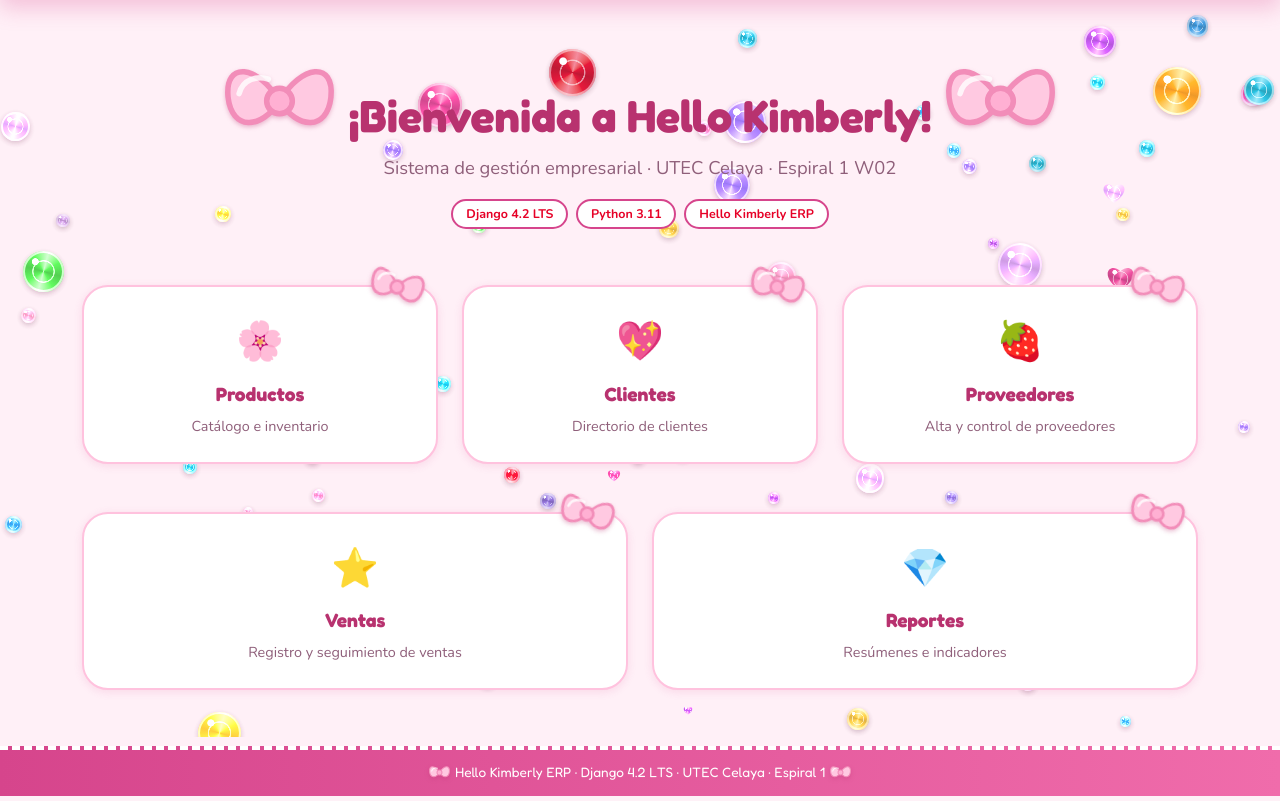
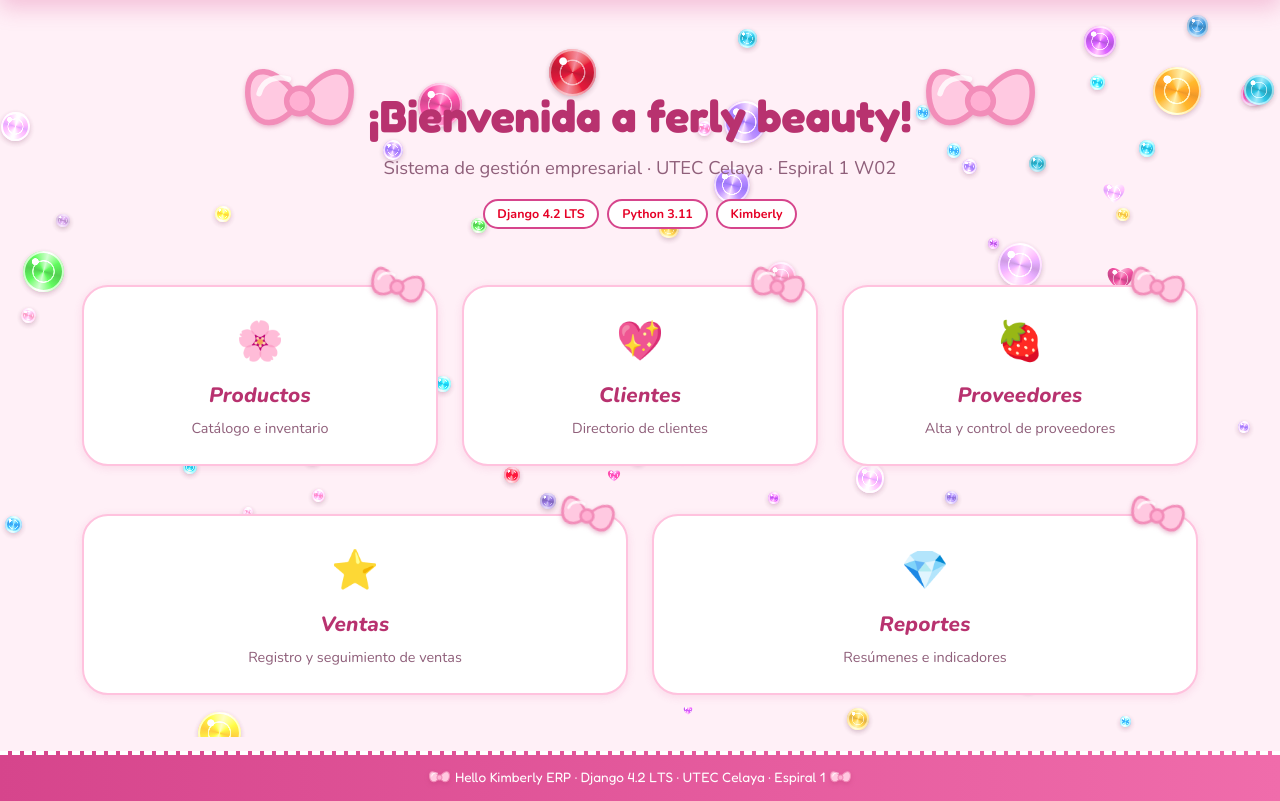
Before and after one commit to Kimberlymartinez09/erp-django-utec, a Django app: page / in a window 1280 px wide. Shown: the part 63-864 px from the top of the page. Run offline with Django 4.2, Linux system fonts and the light colour scheme.

Commit message:
Bienvenida: ferly beauty, titulos en cursivay estrellitas al dar clic

```diff
--- a/templates/bienvenida.html
+++ b/templates/bienvenida.html
@@ -1,11 +1,43 @@
 {% extends "base.html" %}
 {% block title %}Bienvenida{% endblock %}
+
+{% block extra_css %}
+<!-- Nunito con cursiva real (para los títulos de las tarjetas) -->
+<link href="https://fonts.googleapis.com/css2?family=Nunito:ital,wght@1,700;1,800&display=swap" rel="stylesheet">
+<style>
+    /* Títulos de las tarjetas: negrita + cursiva suave */
+    .card-title-it {
+        font-family: 'Nunito', 'Segoe UI', sans-serif;
+        font-style: italic;
+        font-weight: 800;
+        font-size: 1.3rem;
+        color: var(--clr-title);
+        letter-spacing: .01em;
+    }
+
+    /* Estrellitas rosa clarito al presionar una tarjeta */
+    .star-burst {
+        position: fixed;
+        z-index: 9999;
+        pointer-events: none;
+        color: #FFB6D9;
+        text-shadow: 0 0 6px rgba(255,182,217,.9), 0 1px 2px rgba(214,69,140,.35);
+        line-height: 1;
+        transform: translate(-50%, -50%);
+        animation: starFly .85s ease-out forwards;
+    }
+    @keyframes starFly {
+        0%   { opacity: 1; transform: translate(-50%, -50%) scale(.4) rotate(0deg); }
+        100% { opacity: 0; transform: translate(calc(-50% + var(--dx)), calc(-50% + var(--dy))) scale(1.25) rotate(var(--rot)); }
+    }
+</style>
+{% endblock %}
 
 {% block content %}
 <div class="text-center py-4">
     <h1 style="font-family:'Fredoka',sans-serif;font-weight:700;
                color:var(--clr-title);font-size:2.8rem;">
-        <span class="bow bow-lg"></span> ¡Bienvenida a Hello Kimberly! <span class="bow bow-lg"></span>
+        <span class="bow bow-lg"></span> ¡Bienvenida a ferly beauty! <span class="bow bow-lg"></span>
     </h1>
     <p style="color:var(--clr-muted);font-size:1.15rem;">
         {% if user.is_authenticated %}
@@ -17,45 +49,81 @@
     <div class="d-flex justify-content-center gap-2 mt-2 flex-wrap">
         <span class="badge-erp-gold">Django 4.2 LTS</span>
         <span class="badge-erp-gold">Python 3.11</span>
-        <span class="badge-erp-gold">Hello Kimberly ERP</span>
+        <span class="badge-erp-gold">Kimberly</span>
     </div>
 </div>
 
 <div class="row g-4 mt-2">
     <div class="col-md-4">
-        <div class="erp-card text-center" style="cursor:pointer;" onclick="window.location='/productos/'">
+        <div class="erp-card text-center star-card" style="cursor:pointer;" data-href="/productos/">
             <div style="font-size:2.4rem;margin-bottom:.4rem;">🌸</div>
-            <strong style="font-family:'Fredoka',sans-serif;font-size:1.2rem;color:var(--clr-title);">Productos</strong>
+            <strong class="card-title-it">Productos</strong>
             <p style="color:var(--clr-muted);font-size:.9rem;margin:.3rem 0 0;">Catálogo e inventario</p>
         </div>
     </div>
     <div class="col-md-4">
-        <div class="erp-card text-center" style="cursor:pointer;" onclick="window.location='/clientes/'">
+        <div class="erp-card text-center star-card" style="cursor:pointer;" data-href="/clientes/">
             <div style="font-size:2.4rem;margin-bottom:.4rem;">💖</div>
-            <strong style="font-family:'Fredoka',sans-serif;font-size:1.2rem;color:var(--clr-title);">Clientes</strong>
+            <strong class="card-title-it">Clientes</strong>
             <p style="color:var(--clr-muted);font-size:.9rem;margin:.3rem 0 0;">Directorio de clientes</p>
         </div>
     </div>
     <div class="col-md-4">
-        <div class="erp-card text-center" style="cursor:pointer;" onclick="window.location='/proveedores/'">
+        <div class="erp-card text-center star-card" style="cursor:pointer;" data-href="/proveedores/">
             <div style="font-size:2.4rem;margin-bottom:.4rem;">🍓</div>
-            <strong style="font-family:'Fredoka',sans-serif;font-size:1.2rem;color:var(--clr-title);">Proveedores</strong>
+            <strong class="card-title-it">Proveedores</strong>
             <p style="color:var(--clr-muted);font-size:.9rem;margin:.3rem 0 0;">Alta y control de proveedores</p>
         </div>
     </div>
     <div class="col-md-6">
-        <div class="erp-card text-center" style="cursor:pointer;" onclick="window.location='/ventas/'">
+        <div class="erp-card text-center star-card" style="cursor:pointer;" data-href="/ventas/">
             <div style="font-size:2.4rem;margin-bottom:.4rem;">⭐</div>
-            <strong style="font-family:'Fredoka',sans-serif;font-size:1.2rem;color:var(--clr-title);">Ventas</strong>
+            <strong class="card-title-it">Ventas</strong>
             <p style="color:var(--clr-muted);font-size:.9rem;margin:.3rem 0 0;">Registro y seguimiento de ventas</p>
         </div>
     </div>
     <div class="col-md-6">
-        <div class="erp-card text-center" style="cursor:pointer;" onclick="window.location='/reportes/'">
+        <div class="erp-card text-center star-card" style="cursor:pointer;" data-href="/reportes/">
             <div style="font-size:2.4rem;margin-bottom:.4rem;">💎</div>
-            <strong style="font-family:'Fredoka',sans-serif;font-size:1.2rem;color:var(--clr-title);">Reportes</strong>
+            <strong class="card-title-it">Reportes</strong>
             <p style="color:var(--clr-muted);font-size:.9rem;margin:.3rem 0 0;">Resúmenes e indicadores</p>
         </div>
     </div>
 </div>
 {% endblock %}
+
+{% block extra_js %}
+<script>
+(function () {
+    var reduce = window.matchMedia && window.matchMedia('(prefers-reduced-motion: reduce)').matches;
+
+    function burst(x, y) {
+        var n = 12;
+        for (var i = 0; i < n; i++) {
+            var s = document.createElement('span');
+            s.className = 'star-burst';
+            s.textContent = Math.random() < .5 ? '★' : '✦';
+            var angle = (Math.PI * 2 * i / n) + Math.random() * .5;
+            var dist  = 45 + Math.random() * 60;
+            s.style.left = x + 'px';
+            s.style.top  = y + 'px';
+            s.style.fontSize = (12 + Math.random() * 16) + 'px';
+            s.style.setProperty('--dx', Math.cos(angle) * dist + 'px');
+            s.style.setProperty('--dy', Math.sin(angle) * dist + 'px');
+            s.style.setProperty('--rot', (Math.random() * 180 - 90) + 'deg');
+            document.body.appendChild(s);
+            setTimeout(function (el) { el.remove(); }, 950, s);
+        }
+    }
+
+    document.querySelectorAll('.star-card').forEach(function (card) {
+        card.addEventListener('click', function (e) {
+            var url = card.getAttribute('data-href');
+            if (reduce) { window.location = url; return; }
+            burst(e.clientX, e.clientY);
+            setTimeout(function () { window.location = url; }, 550);
+        });
+    });
+})();
+</script>
+{% endblock %}
```
